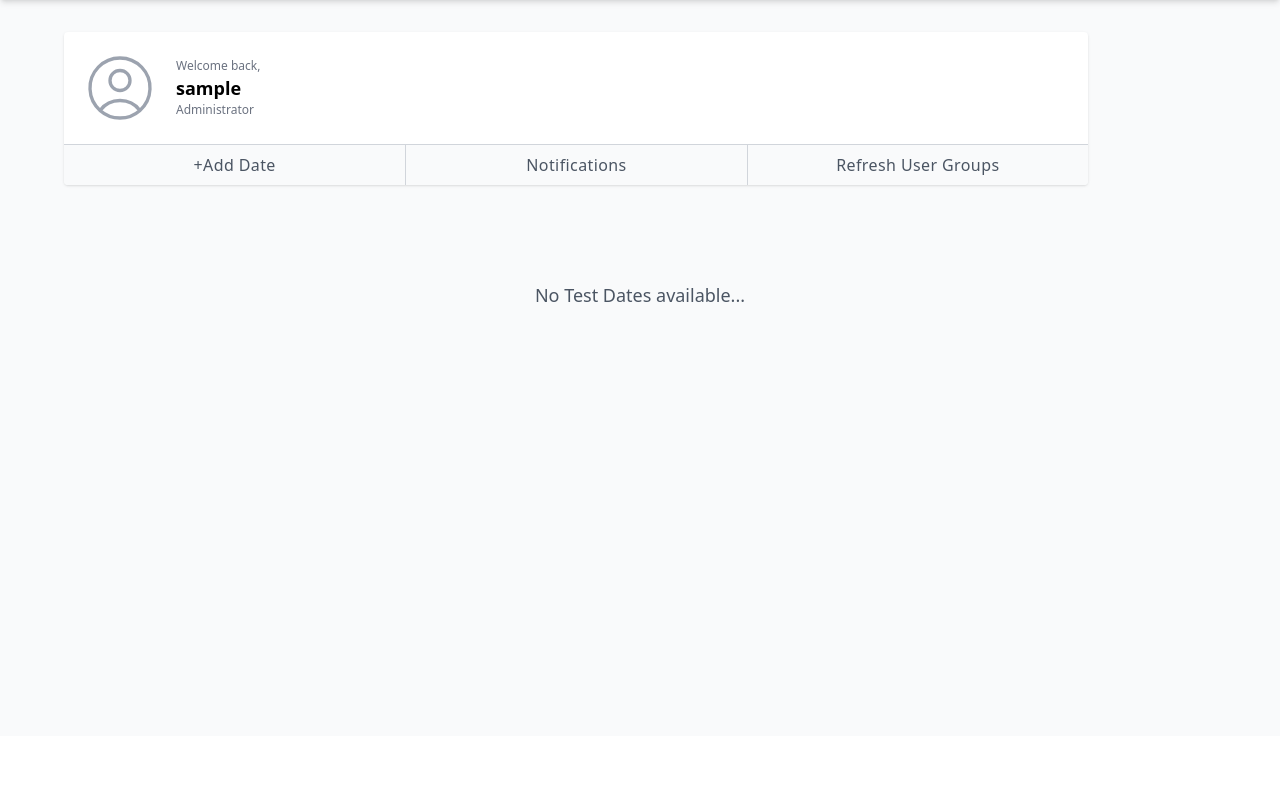
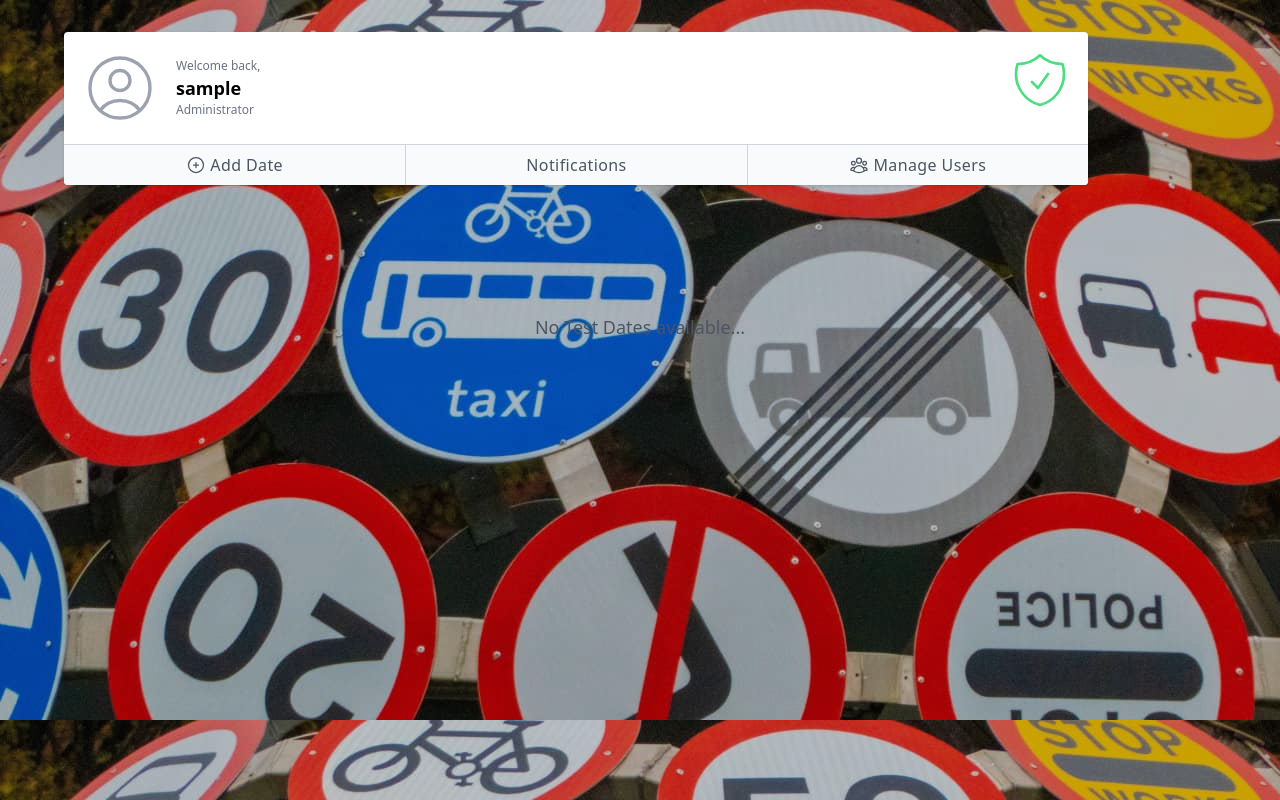
Before and after one commit to Ed1ezac/drivers-test-booking, a Django app: page /dates in a window 1280 px wide. Shown: the part 64-864 px from the top of the page. Before the commit the page ends 366 px from the top, so only its background shows below. Run offline with Django 3.2, Linux system fonts and the light colour scheme; the visitor is signed in with stand-in values (Sample User, id 1); data that the repository does not hold is empty; some libraries are stand-ins or nearby versions.

Commit message:
adds styling

```diff
--- a/templates/test_dates/dates_list.html
+++ b/templates/test_dates/dates_list.html
@@ -1,10 +1,20 @@
 {% extends 'base.html' %}
 
 {% load search_user %}
+{% block styles %}
+    {% load static %}
+    <style>
+        .backdrp{
+            object-fit: cover;
+            background-image: url({% static 'road-signs.jpg' %});
+        }
+    </style>
+{% endblock %}
 
 {% block content %}
 <!--- Header --->
-<section class="pt-8 px-16">
+<section class="backdrp h-full">
+    <div class="flex flex-col bg-black bg-opacity-20 w-full h-full py-8 px-16">
     <div class="bg-white flex flex-col divide-y divide-gray-300 rounded shadow mb-8 max-w-5xl">
         <div class="flex justify-between p-4">
             <div class="flex items-center">
@@ -16,9 +26,9 @@
                 <div class="flex flex-col ml-4">
                     <p class="text-xs text-gray-500">Welcome back,</p>
                     <h3 class="font-bold text-lg">{{ user.username }}</h3>
-                    {% if perms.test_dates.add_testdate %}
+                    {% if perms.test_dates.delete_testdate %}
                     <p class="text-gray-500 text-xs">Administrator</p>
-                    {% elif perms.test_dates.view_testdate %}
+                    {% elif perms.test_dates.add_testdate %}
                     <p class="text-gray-500 text-xs">Officer</p>
                     {% else %}
                     <p class="text-gray-500 text-xs">Candidate</p>
@@ -35,18 +45,55 @@
                 <p class="text-gray-500 text-xs">Congratulations Driver!</p>
                 {% endif %}
             </div>
+            {% else %}
+            <div class="text-green-400">
+                <svg class="w-16 h-16" xmlns="http://www.w3.org/2000/svg" fill="none" viewBox="0 0 24 24" stroke-width="1" stroke="currentColor">
+                    <path stroke-linecap="round" stroke-linejoin="round" d="M9 12.75L11.25 15 15 9.75m-3-7.036A11.959 11.959 0 013.598 6 11.99 11.99 0 003 9.749c0 5.592 3.824 10.29 9 11.623 5.176-1.332 9-6.03 9-11.622 0-1.31-.21-2.571-.598-3.751h-.152c-3.196 0-6.1-1.248-8.25-3.285z" />
+                  </svg>
+            </div>
             {% endif %}
         </div>
-        {% if perms.test_dates.add_testdate %}
+        {% if perms.test_dates.delete_testdate %}
         <div class="grid grid-cols-3 divide-x divide-gray-300">
             <div class="bg-gray-50 text-center py-2 rounded-bl">
-                <a class="tracking-wide text-gray-600 hover:text-blue-500" href="{% url 'new_date' %}">+Add Date</a>
+                <a class="tracking-wide text-gray-600 hover:text-blue-500" href="{% url 'new_date' %}">
+                    <div class="flex justify-center items-center">
+                        <svg class="w-5 h-5 mr-1" xmlns="http://www.w3.org/2000/svg" fill="none" viewBox="0 0 24 24" stroke-width="1.5" stroke="currentColor">
+                            <path stroke-linecap="round" stroke-linejoin="round" d="M12 9v6m3-3H9m12 0a9 9 0 11-18 0 9 9 0 0118 0z" />
+                          </svg>
+                        Add Date
+                    </div>
+                </a>
             </div>
             <div class="bg-gray-50 text-center py-2">
                 <a class=" tracking-wide text-gray-600 hover:text-blue-500" href="{% url 'notifications' %}">Notifications</a>
             </div>
             <div class="bg-gray-50 text-center py-2 rounded-br">
-                <a class="tracking-wide text-gray-600 hover:text-blue-500" href="{% url 'new_groups' %}">Refresh User Groups</a>
+                <a class="tracking-wide text-gray-600 hover:text-blue-500" href="{% url 'man_users' %}">
+                    <div class="flex justify-center items-center">
+                          <svg class="w-5 h-5 mr-1" xmlns="http://www.w3.org/2000/svg" fill="none" viewBox="0 0 24 24" stroke-width="1.5" stroke="currentColor">
+                            <path stroke-linecap="round" stroke-linejoin="round" d="M18 18.72a9.094 9.094 0 003.741-.479 3 3 0 00-4.682-2.72m.94 3.198l.001.031c0 .225-.012.447-.037.666A11.944 11.944 0 0112 21c-2.17 0-4.207-.576-5.963-1.584A6.062 6.062 0 016 18.719m12 0a5.971 5.971 0 00-.941-3.197m0 0A5.995 5.995 0 0012 12.75a5.995 5.995 0 00-5.058 2.772m0 0a3 3 0 00-4.681 2.72 8.986 8.986 0 003.74.477m.94-3.197a5.971 5.971 0 00-.94 3.197M15 6.75a3 3 0 11-6 0 3 3 0 016 0zm6 3a2.25 2.25 0 11-4.5 0 2.25 2.25 0 014.5 0zm-13.5 0a2.25 2.25 0 11-4.5 0 2.25 2.25 0 014.5 0z" />
+                          </svg>
+
+                          Manage Users
+                    </div>
+                </a>
+            </div>
+        </div>
+        {% elif perms.test_dates.add_testdate %}
+        <div class="grid grid-cols-2 divide-x divide-gray-300">
+            <div class="bg-gray-50 text-center py-2 rounded-bl">
+                <a class="tracking-wide text-gray-600 hover:text-blue-500" href="{% url 'new_date' %}">
+                    <div class="flex justify-center items-center">
+                        <svg class="w-5 h-5 mr-1" xmlns="http://www.w3.org/2000/svg" fill="none" viewBox="0 0 24 24" stroke-width="1.5" stroke="currentColor">
+                            <path stroke-linecap="round" stroke-linejoin="round" d="M12 9v6m3-3H9m12 0a9 9 0 11-18 0 9 9 0 0118 0z" />
+                          </svg>
+                        Add Date
+                    </div>
+                </a>
+            </div>
+            <div class="bg-gray-50 text-center py-2">
+                <a class=" tracking-wide text-gray-600 hover:text-blue-500" href="{% url 'notifications' %}">Notifications</a>
             </div>
         </div>
         {% else %}
@@ -128,5 +175,6 @@
     {% else %}
         <p class="mt-24 text-lg text-center text-gray-600">No Test Dates available...</p>
     {% endif %}
+    </div>
 </section>
 {% endblock content %}
```
Also changed, not shown: templates/test_dates/date_details.html (+24 -3 lines).
